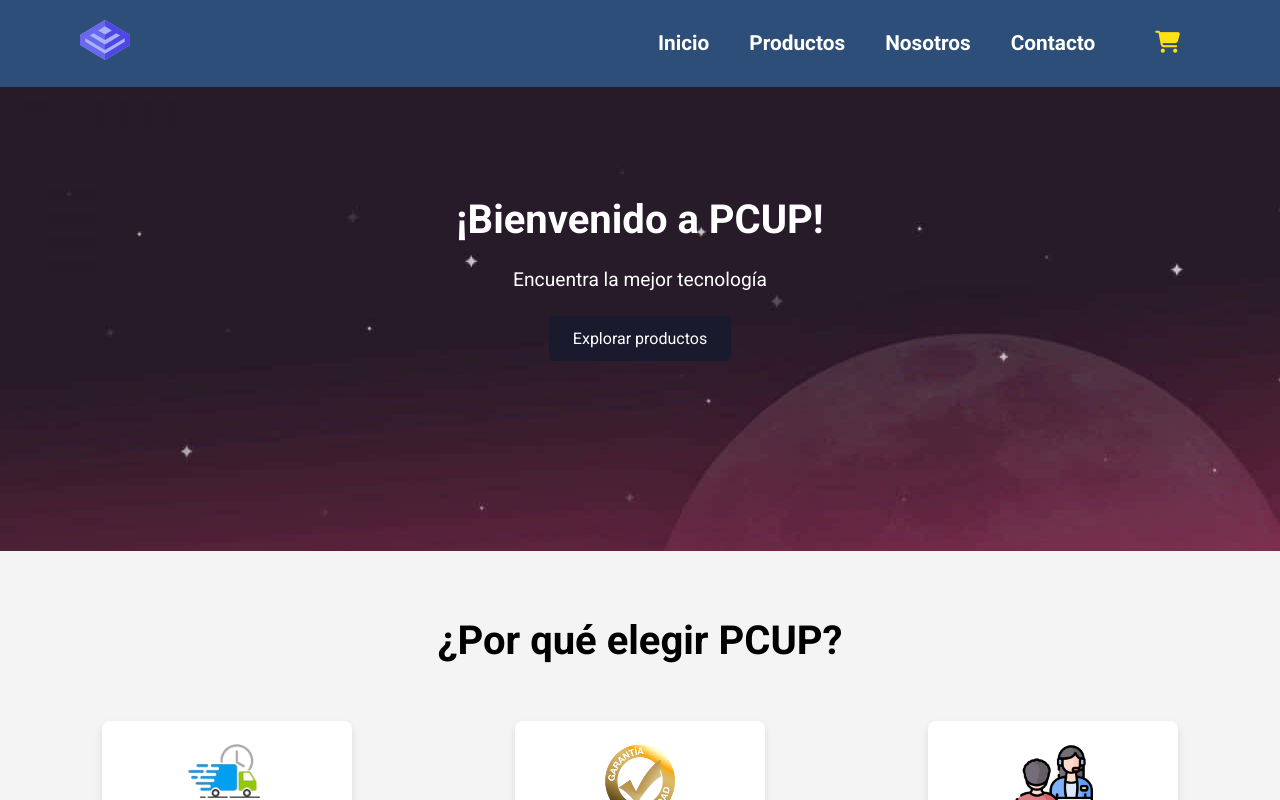
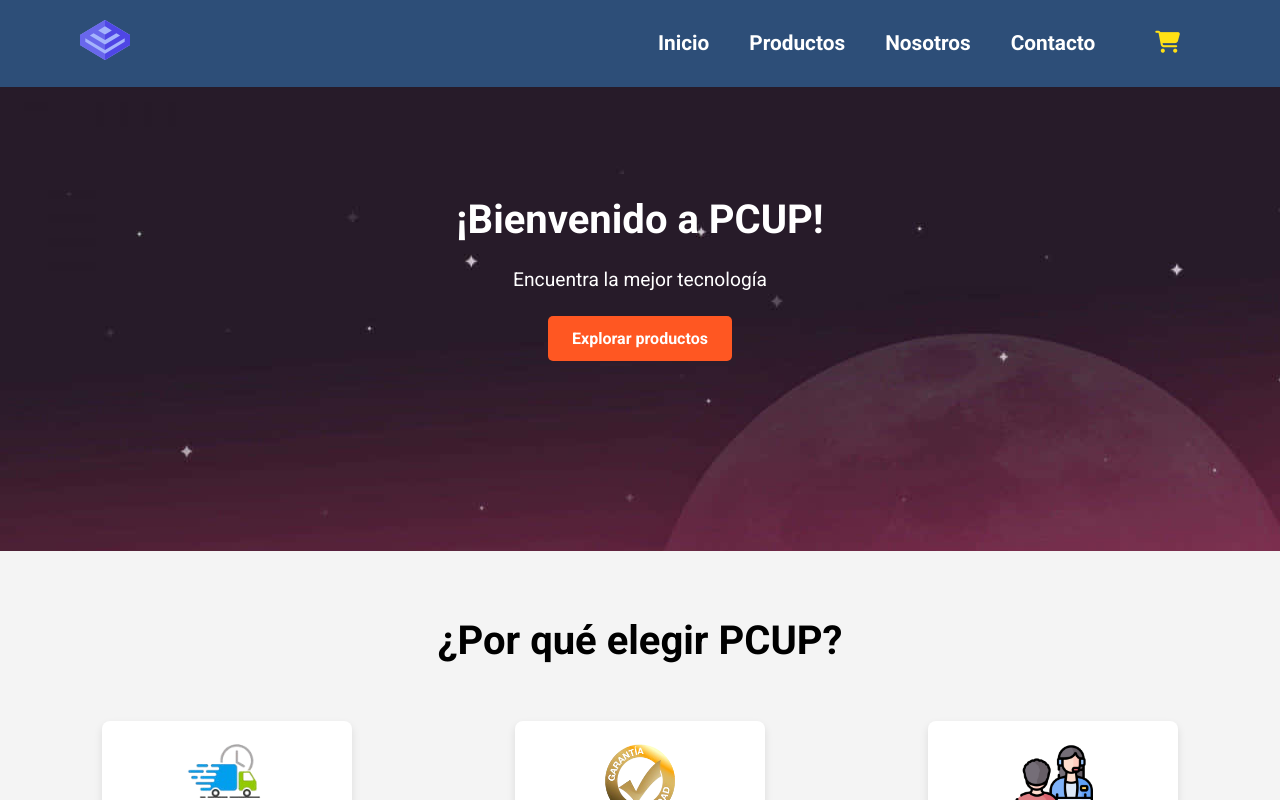
Before and after one commit to leoulagos/LeandroVelasquez-GrupoDos, a React (Vite) app: page / in a window 1280 px wide. Shown: the top 800 px of the page. Built offline with nearby package versions, Linux system fonts and the light colour scheme.

Commit message:
Cambio de color del boton principal

```diff
--- a/src/components/Hero/Hero.css
+++ b/src/components/Hero/Hero.css
@@ -18,15 +18,17 @@
 }
 
 .hero .btn {
-    background: #1a1a2e;
+    background: #FF5722; /* Naranja brillante */
     color: #fff;
     padding: 0.8rem 1.5rem;
     border-radius: 5px;
     text-decoration: none;
     font-size: 1rem;
-    transition: background 0.3s ease;
+    font-weight: bold; /* Resalta el texto */
+    transition: background 0.3s ease, transform 0.2s ease; /* Animación fluida */
 }
 
 .hero .btn:hover {
-    background: #333333;
+    background: #E64A19; /* Un naranja más oscuro para el hover */
+    transform: scale(1.05); /* Efecto de agrandamiento ligero */
 }
```
